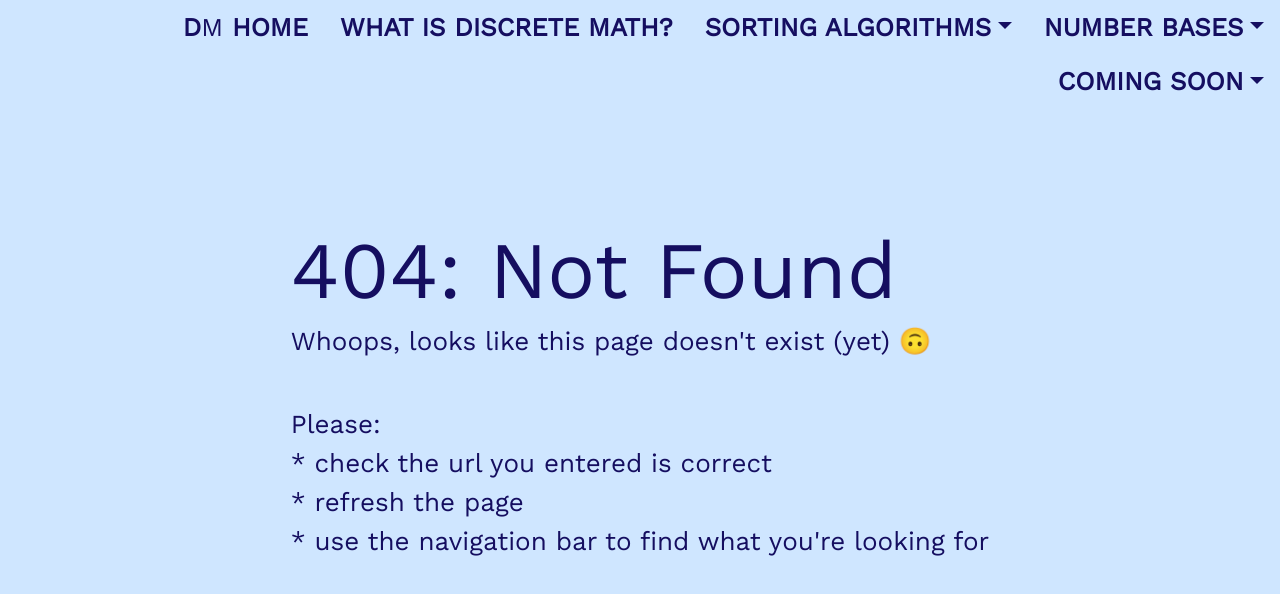
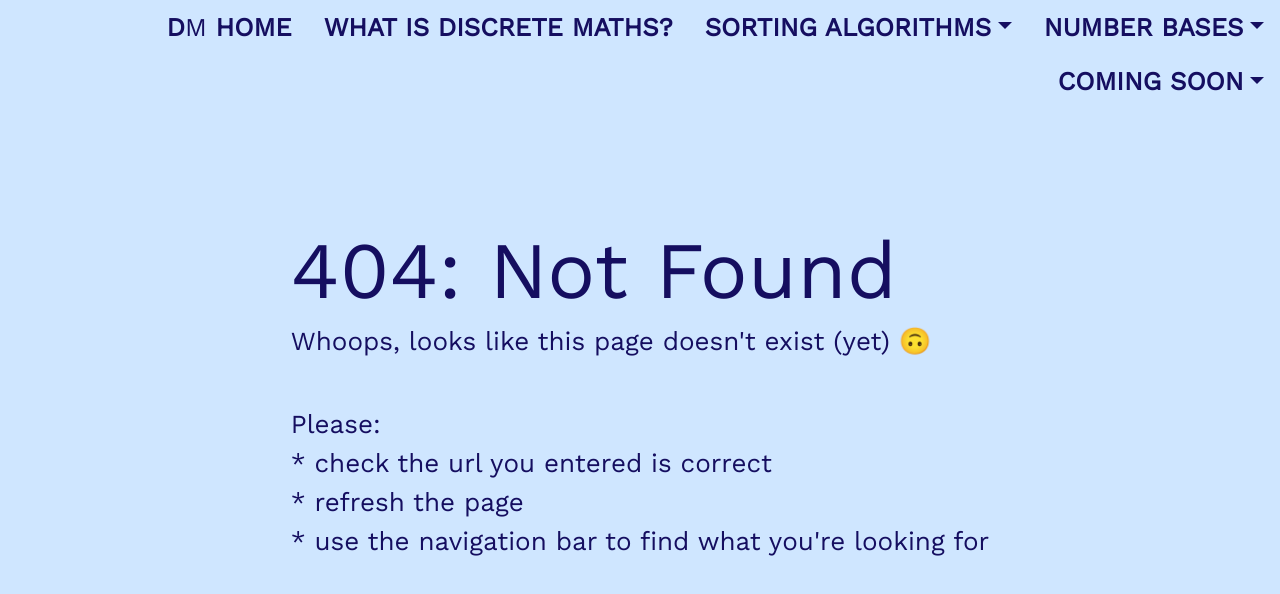
Before and after one commit to rvallely/fe-discrete-maths-exploration, a React (Create React App) app: page / in a window 1280 px wide. Shown: the top 594 px of the page. Built offline with nearby package versions, Linux system fonts and the light colour scheme.

Commit message:
make what is discrete maths naming consistent

```diff
--- a/src/App.jsx
+++ b/src/App.jsx
@@ -10,10 +10,12 @@ import SortingAlgorithmType from './types/SortingAlgorithm';
 import SortingAlgorithm from './components/SortingAlgorithms/SortingAlgorithm';
 import PermutationsAndCombinations from './components/PermutationsAndCombinations/PermutationsAndCombinations';
 import SummationCalculator from './components/SummationCalculator/SummationCalculator';
-import WhatIsDiscreteMath from './components/WhatIsDiscreteMath';
+import WhatIsDiscreteMaths from './components/WhatIsDiscreteMaths';
 import NotFound from './components/NotFound';
 import NumberBasesPrimer from './components/NumberBases/Primer/NumberBasesPrimer';
 import PATHS from './types/PATHS';
+import RealWorldUses from './components/NumberBases/RealWorldUses';
+import BaseConverter from './components/BaseConverter/BaseConverter';
 
 function App() {
   return (
@@ -23,8 +25,10 @@ function App() {
         <Routes>
           {console.log('PATHS.Home.mainPath: ', PATHS.Home.mainPath)}
           <Route path={PATHS.Home.mainPath} element={<Home />} />
-          <Route path={PATHS.WhatIsDiscreteMath.mainPath} element={<WhatIsDiscreteMath />} />
+          <Route path={PATHS.WhatIsDiscreteMaths.mainPath} element={<WhatIsDiscreteMaths />} />
           <Route path={PATHS.NumberBases.subPaths.primer} element={<NumberBasesPrimer />} />
+          <Route path={PATHS.NumberBases.subPaths['Real World Uses']} element={<RealWorldUses />} />
+          <Route path={PATHS.NumberBases.subPaths['Base Converter']} element={<BaseConverter />} />
           {/* <Route path={PATHS.BaseConverterShowCalculation.mainPath} element={<ShowCalculation />} />
           <Route path={PATHS.SummationCalculator.mainPath} element={<SummationCalculator />} /> */}
           {/* <Route path={PATHS.SortingAlgorithmHome} element={<SortingAlgorithmHome />} /> */}
--- a/src/components/Nav.jsx
+++ b/src/components/Nav.jsx
@@ -29,11 +29,11 @@ function Nav() {
       </li>
       <li className="nav-item">
         <a
-          className={`nav-link app-nav-item ${fontColours[PATHS.WhatIsDiscreteMath.mainPath]}`}
-          href={PATHS.WhatIsDiscreteMath.mainPath}
+          className={`nav-link app-nav-item ${fontColours[PATHS.WhatIsDiscreteMaths.mainPath]}`}
+          href={PATHS.WhatIsDiscreteMaths.mainPath}
         >
           <strong>
-            WHAT IS DISCRETE MATH?
+            WHAT IS DISCRETE MATHS?
           </strong>
         </a>
       </li>
--- a/src/components/WhatIsDiscreteMath.jsx
+++ b/src/components/WhatIsDiscreteMaths.jsx
@@ -2,14 +2,14 @@ import React from 'react';
 import infinityContinuousSymbol from '../assets/infinityContinuousSymbol.png';
 import vennDiagramDiscreteSymbol from '../assets/vennDiagramDiscreteSymbol.png';
 
-function WhatIsDiscreteMath() {
+function WhatIsDiscreteMaths() {
   return (
     <div className="container-fluid page light-page dark-font content">
       <div className="row">
         <div className="col-xl text-center">
           <h1 className="title">
             <strong>
-              What is Discrete Math?
+              What is Discrete Maths?
             </strong>
           </h1>
           <p className="statement-font-size statement-margins">
@@ -85,4 +85,4 @@ function WhatIsDiscreteMath() {
   );
 }
 
-export default WhatIsDiscreteMath;
+export default WhatIsDiscreteMaths;
--- a/src/types/PATHS.js
+++ b/src/types/PATHS.js
@@ -2,8 +2,8 @@ const PATHS = Object.freeze({
   Home: {
     mainPath: '/home',
   },
-  WhatIsDiscreteMath: {
-    mainPath: '/what-is-discrete-math',
+  WhatIsDiscreteMaths: {
+    mainPath: '/what-is-discrete-maths',
   },
   NumberBases: {
     mainPath: '/number-bases',
```
